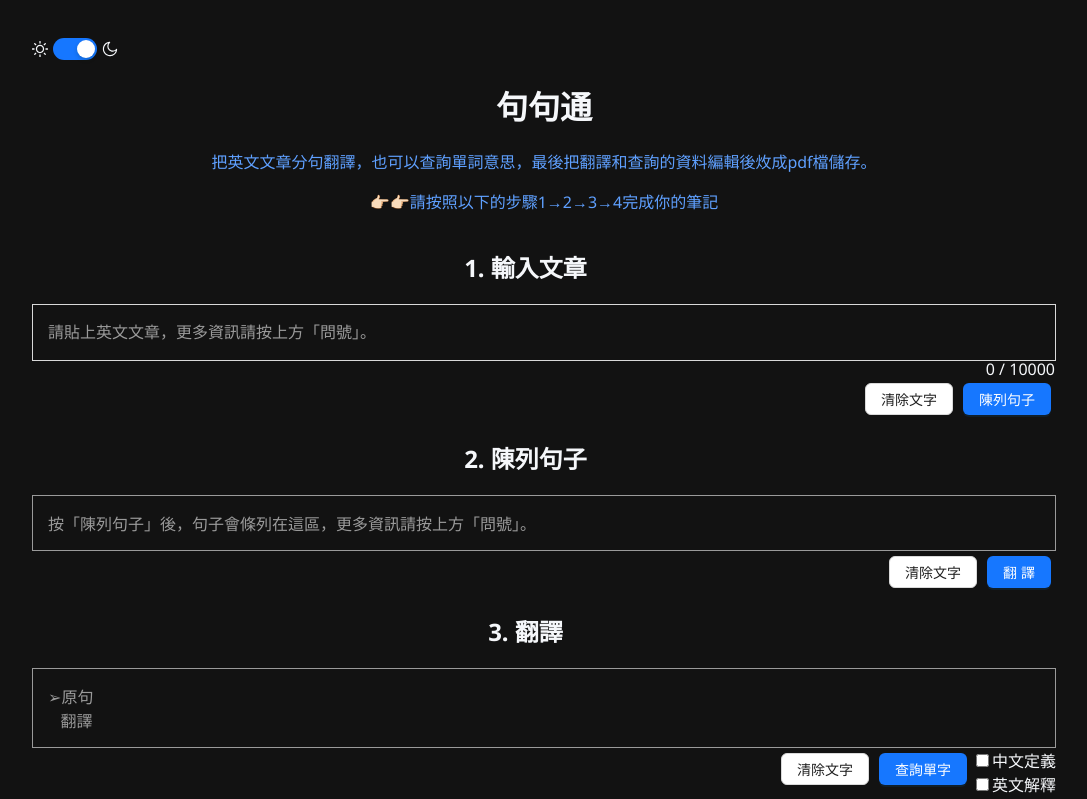
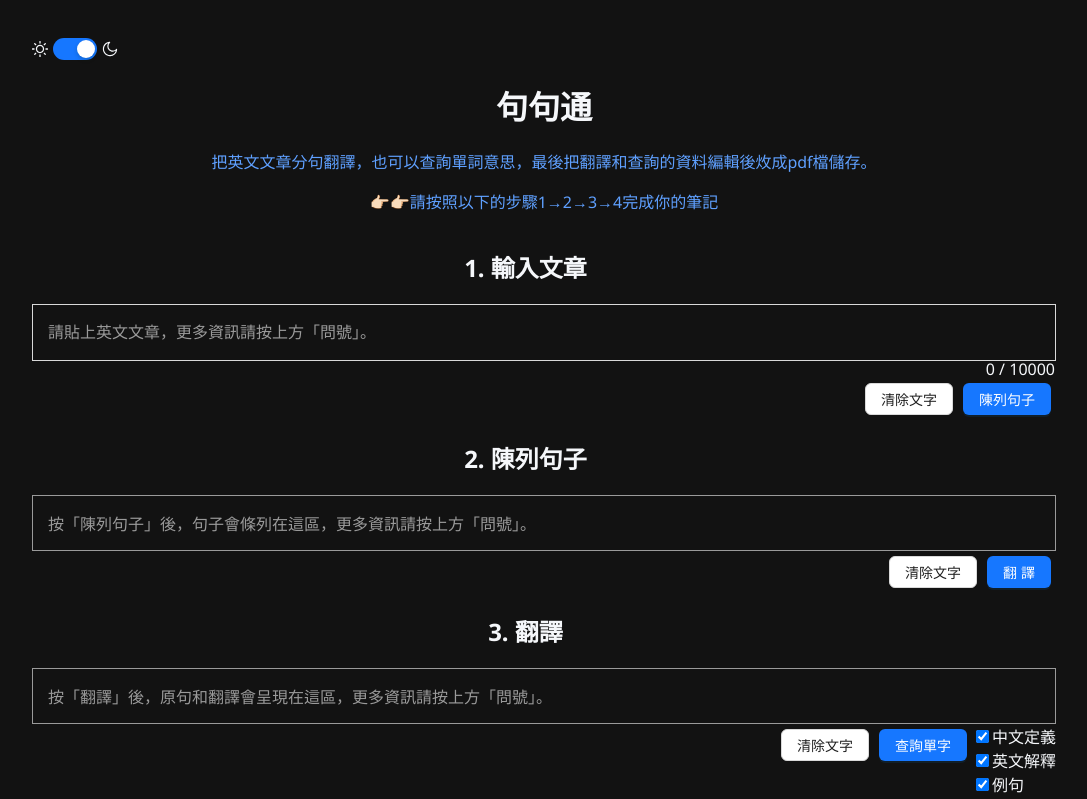
Before and after one commit to LisaMandarin/LearnEnglish, a React (Vite) app: page / in a window 1280 px wide. Shown: the top 799 px of the page, without its empty margins (96-1183 px from the left). Built offline with nearby package versions, Linux system fonts and the light colour scheme; some icons are missing.

Commit message:
translationSections style checked

```diff
--- a/src/components/TranslationSection.jsx
+++ b/src/components/TranslationSection.jsx
@@ -18,9 +18,9 @@ export function TranslationSection() {
     setNotes,
   } = useContext(AppContext);
   const [showHint, setShowHint] = useState(false);
-  const [chinese, setChinese] = useState(false);
-  const [english, setEnglish] = useState(false);
-  const [example, setExample] = useState(false);
+  const [chinese, setChinese] = useState(true);
+  const [english, setEnglish] = useState(true);
+  const [example, setExample] = useState(true);
   const [lookupTerms, setLookupTerms] = useState([]);
   const [selectedText, setSelectedText] = useState('')
   const termChinese = "traditional Chinese definition";
@@ -128,8 +128,7 @@ useEffect(() => {
           <span>{translationError}</span>
         ) : translation.length === 0 ? (
           <>
-            <span style={{color: '#9a9a9a'}}>➢原句</span> <br />
-            <span style={{color: '#9a9a9a'}}>&nbsp;&nbsp;&nbsp;翻譯</span>
+            <span style={{color: '#9a9a9a'}}>按「翻譯」後，原句和翻譯會呈現在這區，更多資訊請按上方「問號」。</span> <br />
           </>
         ) : (
           sentences.map((s, index) => (
```
